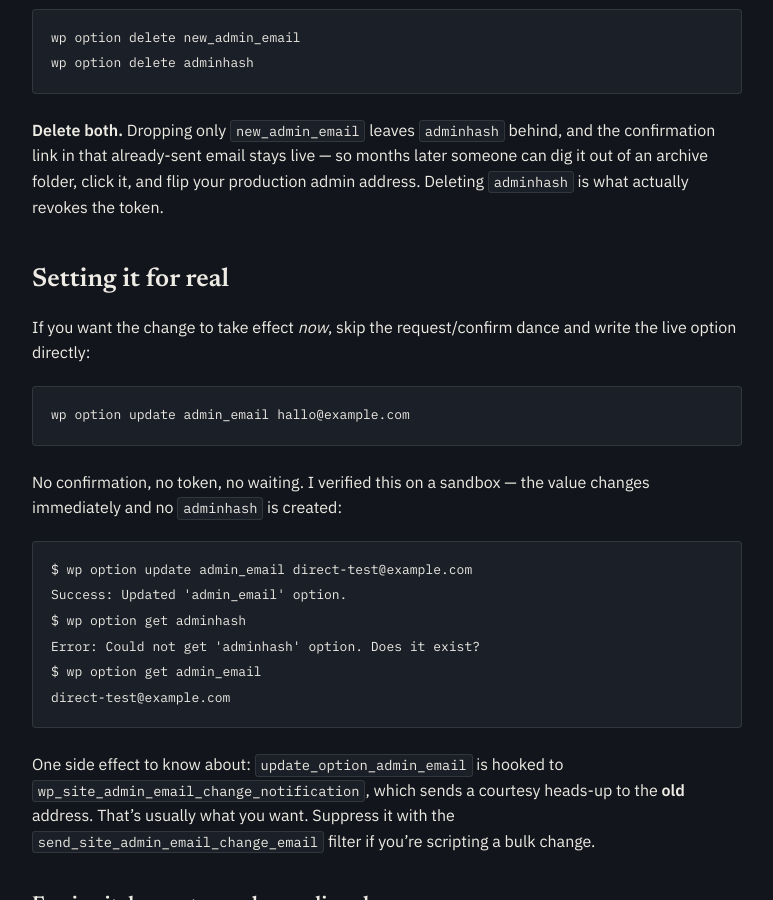
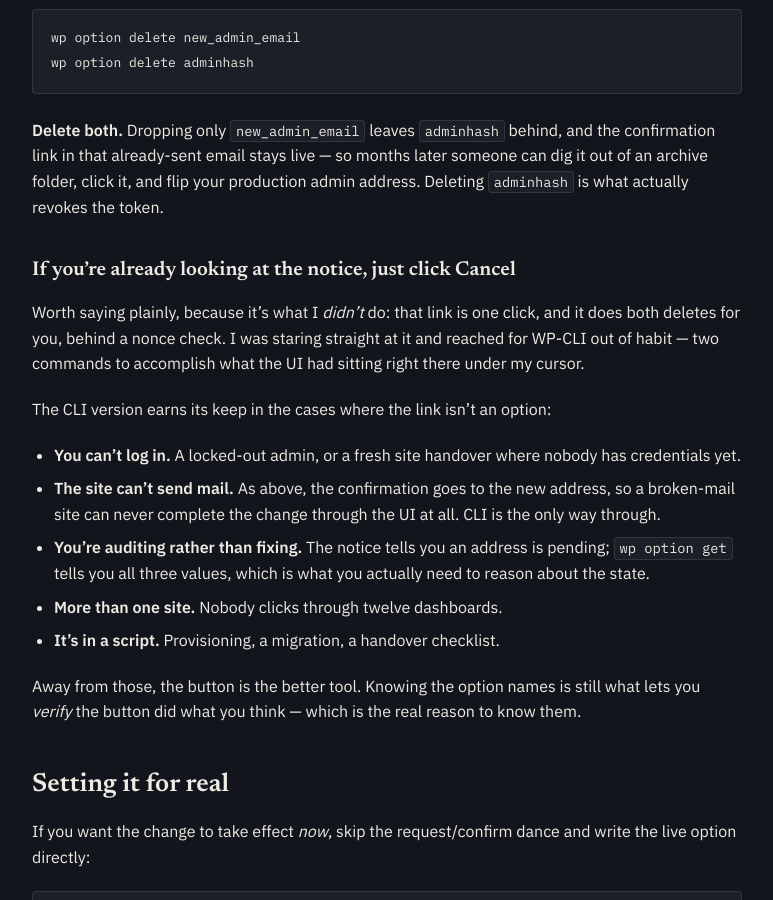
Before and after one commit to wpvillain/wpvillain.github.io, a Jekyll site: the page built from _posts/2026-09-03-wordpress-admin-email-password-wp-cli.markdown, in a window 1280 px wide and 900 px high, scrolled down 3210 px. Shown: the whole window, without its empty margins (96-869 px from the left). Built offline with Jekyll 4.4.1, drawn with Linux system fonts in a browser that asks for light colours; some of the changed text lies outside the part shown.

Commit message:
Note the dashboard Cancel link is the shorter path

````diff
--- a/_posts/2026-09-03-wordpress-admin-email-password-wp-cli.markdown
+++ b/_posts/2026-09-03-wordpress-admin-email-password-wp-cli.markdown
@@ -115,6 +115,20 @@ wp option delete adminhash
 
 **Delete both.** Dropping only `new_admin_email` leaves `adminhash` behind, and the confirmation link in that already-sent email stays live — so months later someone can dig it out of an archive folder, click it, and flip your production admin address. Deleting `adminhash` is what actually revokes the token.
 
+### If you're already looking at the notice, just click Cancel
+
+Worth saying plainly, because it's what I *didn't* do: that link is one click, and it does both deletes for you, behind a nonce check. I was staring straight at it and reached for WP-CLI out of habit — two commands to accomplish what the UI had sitting right there under my cursor.
+
+The CLI version earns its keep in the cases where the link isn't an option:
+
+- **You can't log in.** A locked-out admin, or a fresh site handover where nobody has credentials yet.
+- **The site can't send mail.** As above, the confirmation goes to the new address, so a broken-mail site can never complete the change through the UI at all. CLI is the only way through.
+- **You're auditing rather than fixing.** The notice tells you an address is pending; `wp option get` tells you all three values, which is what you actually need to reason about the state.
+- **More than one site.** Nobody clicks through twelve dashboards.
+- **It's in a script.** Provisioning, a migration, a handover checklist.
+
+Away from those, the button is the better tool. Knowing the option names is still what lets you *verify* the button did what you think — which is the real reason to know them.
+
 ## Setting it for real
 
 If you want the change to take effect *now*, skip the request/confirm dance and write the live option directly:
@@ -185,6 +199,14 @@ wp option delete adminhash
 ```
 
 Set the live value, then revoke the token. Deleting `adminhash` is the part that actually disarms it.
+
+And per the section above — if a pending change is already showing in the dashboard, **click Cancel first**. That clears both options in one click, and what's left for the CLI is a single command:
+
+```bash
+wp option update admin_email hallo@example.com
+```
+
+Order matters slightly, and not in the direction you'd guess. Cancel *then* set is clean. Set *then* cancel also works, but if you force `admin_email` to the same address that's pending, the notice vanishes on reload — so the Cancel link you were about to click disappears from the screen while the armed token is still in the database. Clear the pending change while you can still see it.
 
 ### The assumption I had wrong
 
````
